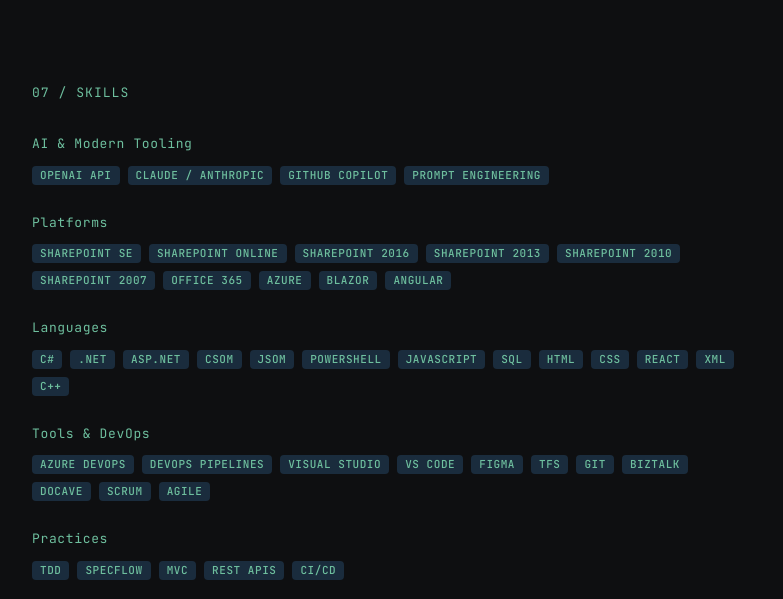
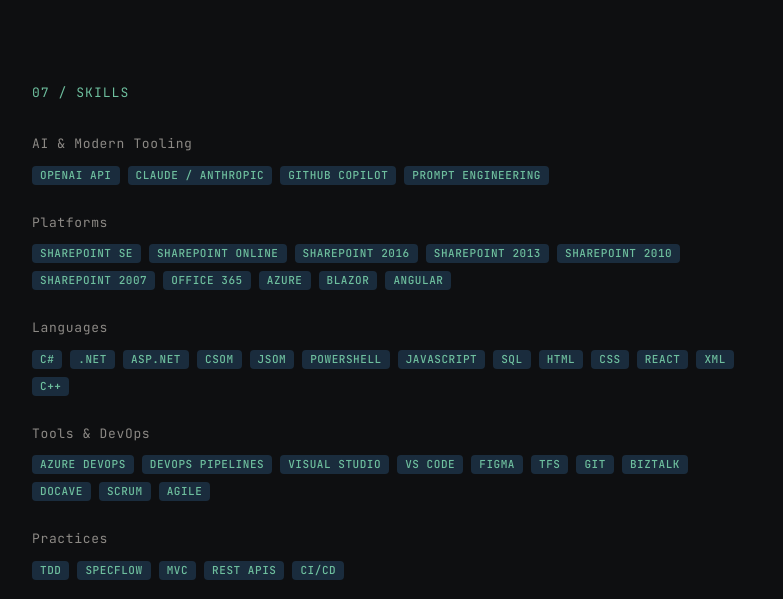
Before and after one commit to eliya-amanoeel/amaeli, a React (Vite) app: page / in a window 1280 px wide. Shown: the part 4520-5119 px from the top of the page, without its empty margins (248-1031 px from the left). Built offline with nearby package versions, Linux system fonts and the light colour scheme.

Commit message:
adding contrast to skills section

```diff
--- a/src/app/components/Skills.tsx
+++ b/src/app/components/Skills.tsx
@@ -32,7 +32,7 @@
         <div style={{ display: "flex", flexDirection: "column", gap: "28px" }}>
           {groups.map((group, i) => (
             <div key={i}>
-              <p style={{ fontFamily: "'JetBrains Mono', monospace", fontSize: "13px", color: "#6EBF9E", margin: "0 0 12px 0", letterSpacing: "0.05em" }}>
+              <p style={{ fontFamily: "'JetBrains Mono', monospace", fontSize: "13px", color: "#8C8985", margin: "0 0 12px 0", letterSpacing: "0.05em" }}>
                 {group.label}
               </p>
               <div style={{ display: "flex", flexWrap: "wrap", gap: "8px" }}>
```
